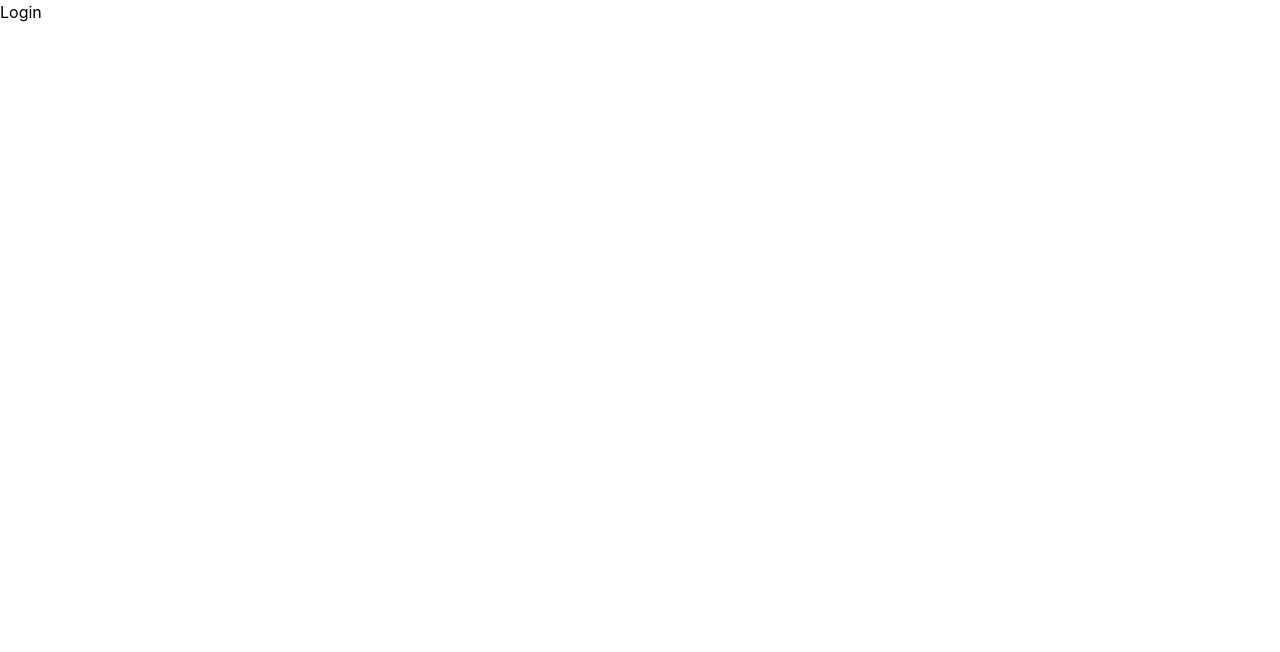
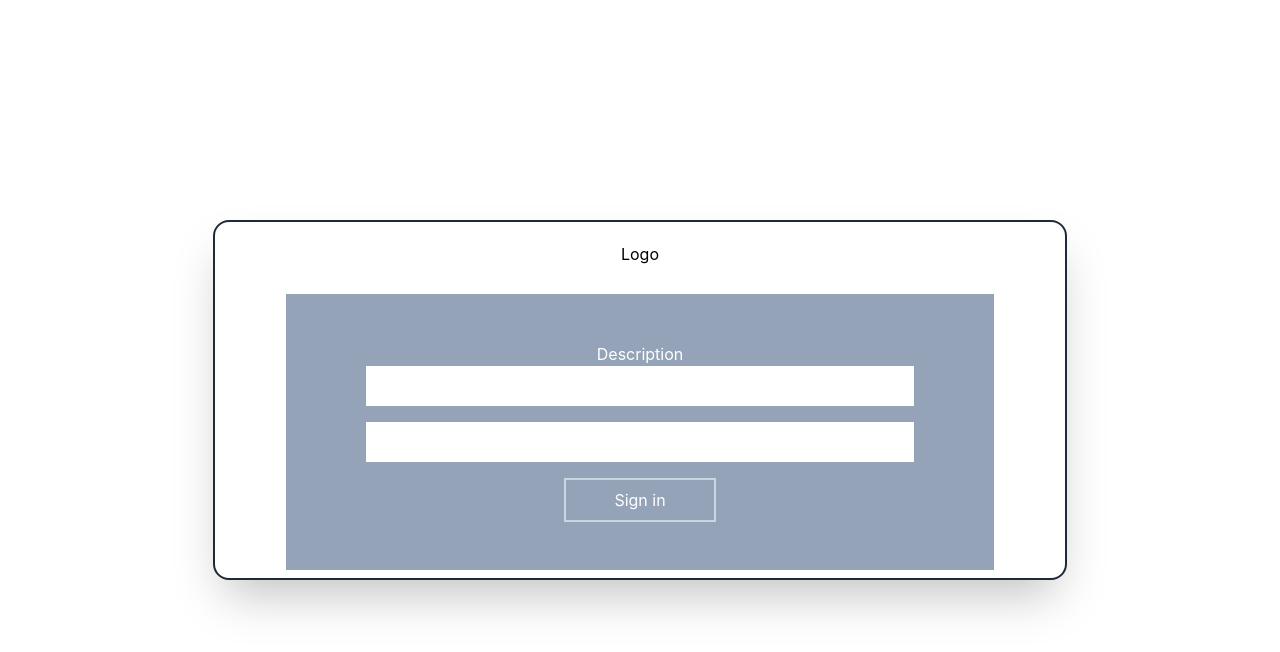
Before and after one commit to kaustav927/PassKey, a Next.js app: page /Login in a window 1280 px wide. Shown: the top 652 px of the page. Built offline with nearby package versions, Linux system fonts and the light colour scheme.

Commit message:
Login Page 1

```diff
--- a/package.json
+++ b/package.json
@@ -10,7 +10,8 @@
   "dependencies": {
     "next": "12.1.0",
     "react": "17.0.2",
-    "react-dom": "17.0.2"
+    "react-dom": "17.0.2",
+    "react-icons": "^4.3.1"
   },
   "devDependencies": {
     "autoprefixer": "^10.4.2",
--- a/pages/Login.js
+++ b/pages/Login.js
@@ -1,10 +1,42 @@
 import React from 'react'
+//import {Fa} from 'react-icons/fa'
+function Login() {
 
-function Login() {
   return (
-    <div>
-    Login
-    <button></button>
+    <div className="grid place-items-center h-screen text-center">
+
+
+      <div className="bg-white border-2 border-slate-800 rounded-2xl shadow-2xl flex flex-col w-96 lg:w-2/3 md:w-3/4 max-w-4xl">
+
+        <div className="h-2/5 p-5">
+          <p>Logo</p>
+        </div>
+
+        <div className="h-3/5 py-2 flex flex-col lg:flex-row md:flex-row">
+
+
+          <div className="  w-5/6 px-20 py-12 mx-auto bg-slate-400 text-white">
+
+            <h4> Description</h4>
+
+
+              <div className="flex center bg-white p-2 mb-4 ">
+
+                <input type="email" ></input>
+              </div>
+              <div className="flex center bg-white p-2 ">
+
+                <input type="email" ></input>
+              </div>
+
+            <button className="mt-4 border-2 border-slate-300 px-12 py-2 hover:bg-slate-200 hover:text-black">Sign in</button>
+          </div>
+
+
+
+
+        </div>
+      </div>
     </div>
   )
 }
--- a/pages/index.js
+++ b/pages/index.js
@@ -9,17 +9,13 @@ export default function Home() {
   if(!isAuthenticated) return <Login/>;
 
   return (
-    <div className={styles.container}>
-      <Head>
-        <title>PassKey</title>
-        <meta name="description" />
-
-      </Head>
-
-
-      <div>
-        <button onClick={isAuthenticated=true}>Login</button>
-      </div>
-    </div>
+    <Login/>
   )
 }
+/*
+<div className="w-1/2 px-20 py-12 mx-auto bg-slate-200">
+            <h2 className="text-3xl font-bold mb-2"> Title</h2>
+              <button className="border-2 border-slate-300 px-12 py-2">Google</button>
+
+          </div>
+*/
```
Also changed, not shown: 2 other files (tests, documents, lock files or other folders).
